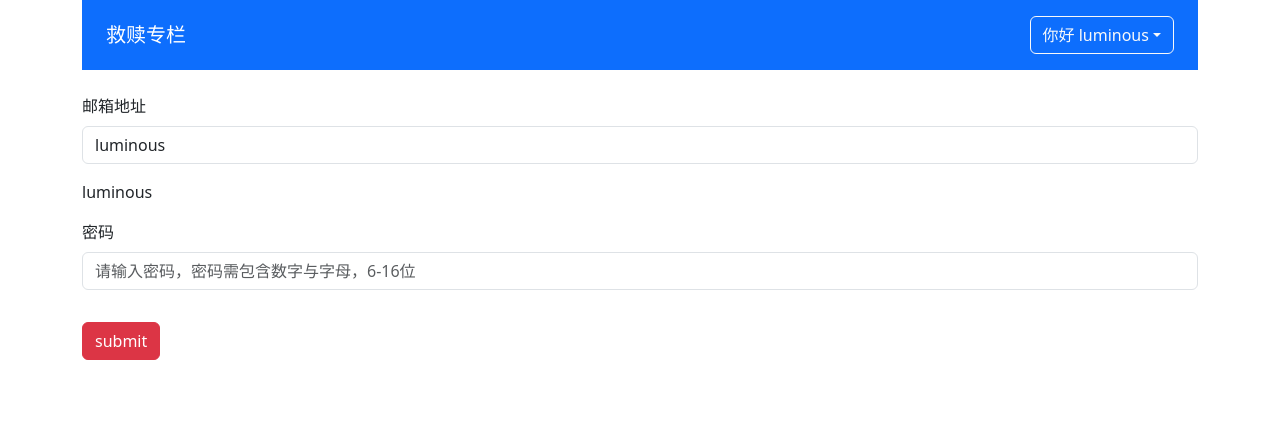
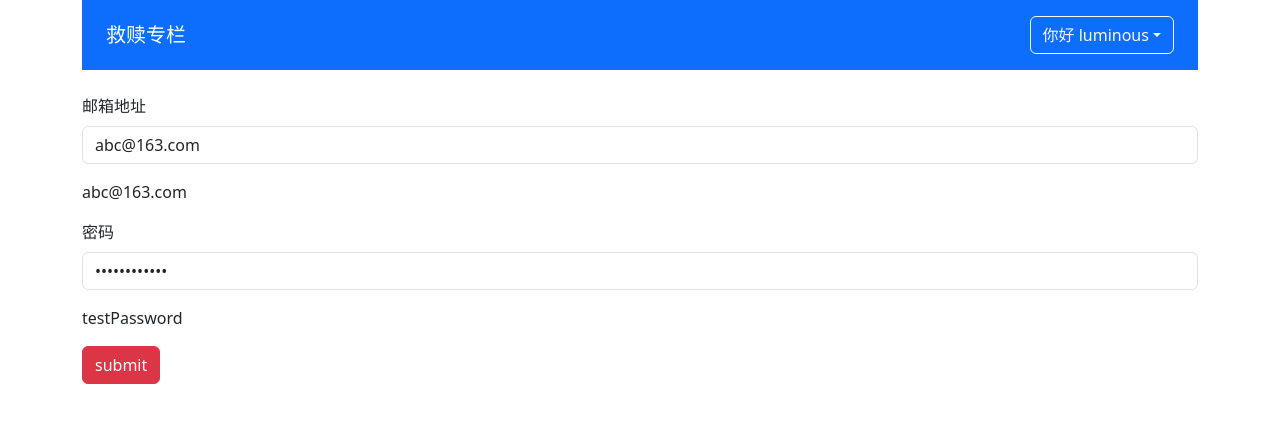
Before and after one commit to Attiybom/zheye, a Vue app: page / in a window 1280 px wide. Shown: the top 422 px of the page. Built offline with nearby package versions, Linux system fonts and the light colour scheme.

Commit message:
feature/Form second

```diff
--- a/package.json
+++ b/package.json
@@ -9,6 +9,7 @@
   },
   "dependencies": {
     "bootstrap": "^5.3.0-alpha1",
+    "mitt": "^3.0.0",
     "vue": "^3.2.13"
   },
   "devDependencies": {
--- a/src/App.vue
+++ b/src/App.vue
@@ -2,7 +2,7 @@
   <div class="container">
     <GlobalHeader :user="currentUser" />
     <!-- <ColumnList :list="list" /> -->
-    <validate-form action="">
+    <validate-form @form-submit="onFormSubmit">
       <div class="mb-3">
         <label for="exampleFormControlInput0" class="form-label">邮箱地址</label>
         <ValidateInput
@@ -11,6 +11,7 @@
           v-model="emailVal"
           placeholder="请输入邮箱地址，格式如name@example.com"
           type="text"
+          ref="inputRef"
         />
         <span>{{ emailVal }}</span>
       </div>
@@ -90,25 +91,39 @@ export default defineComponent({
   setup() {
     const list = testData
     // email
-    const emailVal = ref('luminous')
-    const emailRules: RulesProp = [
-      { type: 'required', message: '电子邮箱地址不能为空' },
-      { type: 'email', message: '请输入正确的电子邮箱' }
-    ]
+    const emailVal = ref('abc@163.com')
+    const emailRules: RulesProp = [{ type: 'required', message: '电子邮箱地址不能为空' }]
 
     //password
-    const passwordVal = ref('')
+    const passwordVal = ref('testPassword')
     const passwordRules: RulesProp = [
       { type: 'required', message: '密码不能为空' },
       { type: 'password', message: '请输入正确的密码格式' }
     ]
+
+    //获取input组件实例
+    const inputRef = ref<any>()
+
+    //form-submit
+    function onFormSubmit(result: boolean) {
+      console.info('inputRef-result', result)
+      if (!result) {
+        console.info('hello')
+        emailVal.value = '66'
+        passwordVal.value = '667'
+        console.info('hi')
+      }
+    }
+
     return {
       list,
       currentUser,
       emailRules,
       emailVal,
       passwordVal,
-      passwordRules
+      passwordRules,
+      onFormSubmit,
+      inputRef
     }
   }
 })
--- a/src/components/VaildateForm/ValidateForm.vue
+++ b/src/components/VaildateForm/ValidateForm.vue
@@ -1,7 +1,7 @@
 <template>
   <form class="validate-form-container">
     <slot name="default"></slot>
-    <div class="submit-area">
+    <div class="submit-area" @click.prevent="submitForm">
       <slot name="submit">
         <button type="submit" class="btn btn-primary">提交</button>
       </slot>
@@ -10,12 +10,38 @@
 </template>
 
 <script lang="ts">
-import { defineComponent, PropType } from 'vue'
-
+import { defineComponent, onMounted, onBeforeUnmount } from 'vue'
+import mitt from 'mitt'
+type ValidateFunc = () => boolean
+type Event = {
+  'form-item-created': ValidateFunc
+}
+export const emitter = mitt<Event>()
 export default defineComponent({
   name: 'ValidateInput',
-  setup() {
-    return {}
+  emits: ['form-submit'],
+  setup(props, context) {
+    let funcArr: ValidateFunc[] = []
+    function submitForm() {
+      // 点击按钮，对存有验证结果的数组进行循环验证
+      const result = funcArr.map((func) => func()).every((result) => result)
+      context.emit('form-submit', result) // 发送结果
+    }
+    function VaildateFormCallback(func: ValidateFunc) {
+      if (func) {
+        funcArr.push(func)
+      }
+    }
+
+    emitter.on('form-item-created', VaildateFormCallback)
+
+    onBeforeUnmount(() => {
+      emitter.off('form-item-created', VaildateFormCallback)
+      funcArr.length = 0
+    })
+    return {
+      submitForm
+    }
   }
 })
 </script>
--- a/src/components/VaildateForm/ValidateInput.vue
+++ b/src/components/VaildateForm/ValidateInput.vue
@@ -13,7 +13,8 @@
 </template>
 
 <script lang="ts">
-import { defineComponent, PropType, reactive } from 'vue'
+import { defineComponent, PropType, reactive, onMounted } from 'vue'
+import { emitter } from './ValidateForm.vue'
 const emailReg = /^[a-zA-Z0-9.!#$%&’*+/=?^_`{|}~-]+@[a-zA-Z0-9-]+(?:\.[a-zA-Z0-9-]+)*$/
 interface RuleProp {
   type: 'required' | 'email' | 'password'
@@ -34,11 +35,12 @@ export default defineComponent({
       error: false,
       message: ''
     })
-    function updateValue(event: KeyboardEvent) {
+    function updateValue(event: Event) {
       const targetValue = (event.target as HTMLInputElement).value
       inputRef.val = targetValue
       context.emit('update:modelValue', targetValue)
     }
+    // 验证输入框的value是否符合规则
     function validateInput() {
       if (props.rules) {
         const allPassed = props.rules.every((rule) => {
@@ -51,12 +53,22 @@ export default defineComponent({
             case 'email':
               passed = emailReg.test(inputRef.val)
               break
+            default:
+              break
           }
           return passed
         })
         inputRef.error = !allPassed
+        console.log('allPassed', allPassed)
+        return allPassed
       }
+      return true
     }
+
+    onMounted(() => {
+      // 将验证规则的结果发送出去
+      emitter.emit('form-item-created', validateInput)
+    })
 
     return {
       inputRef,
```
Also changed, not shown: 1 other file (tests, documents, lock files or other folders).
